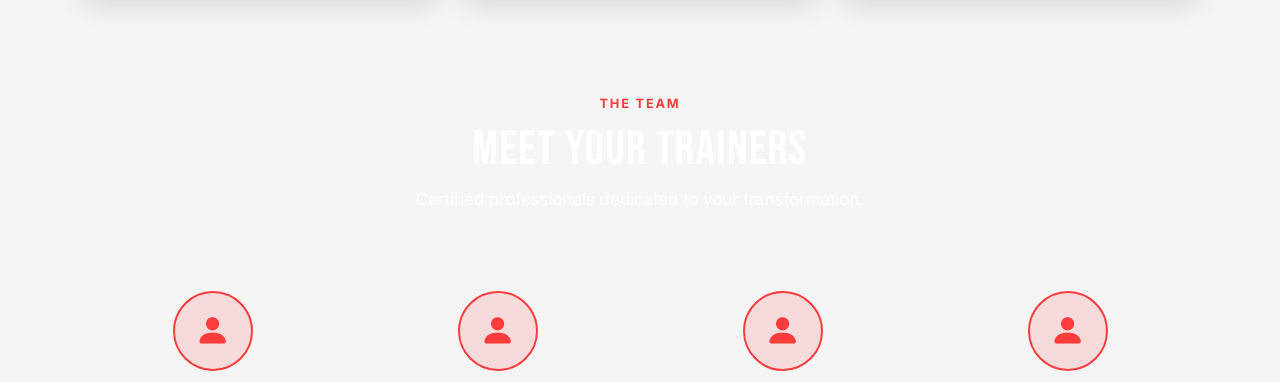
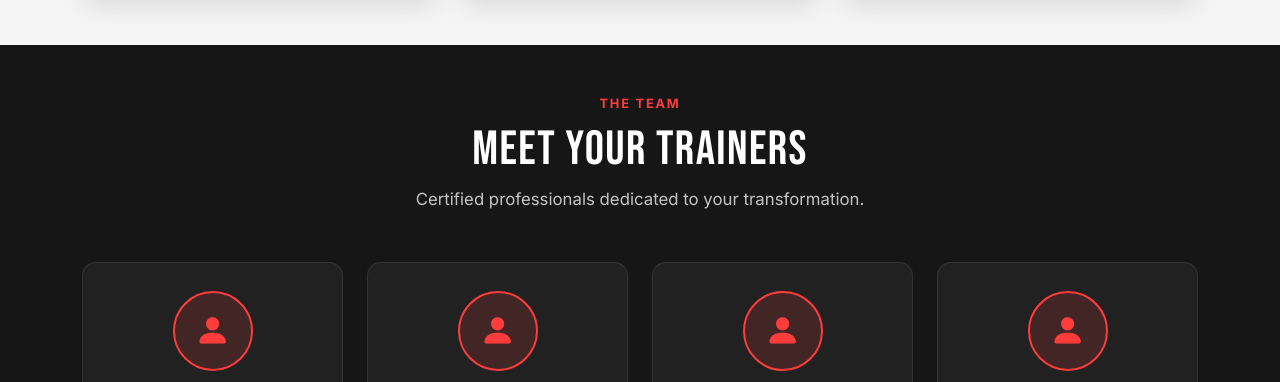
Before and after one commit to AhmedRaAli/Fit-zone, a plain HTML site: page index.html in a window 1280 px wide. Shown: the part 1967-2349 px from the top of the page. Drawn offline with nearby package versions, Linux system fonts and the light colour scheme; a script that the page names is missing.

Commit message:
Update style.css

```diff
--- a/style.css
+++ b/style.css
@@ -159,6 +159,14 @@
 }
 
 
+/* ═══════════════════════════════
+   SECTION WRAPPER
+═══════════════════════════════ */
+.fz-section { background-color: var(--light); }
+
+.fz-dark-section { background-color: var(--dark-2); }
+
+.fz-pricing-section { background-color: var(--dark-3); }
 
 /* ═══════════════════════════════
    PROGRAM CARDS
```
